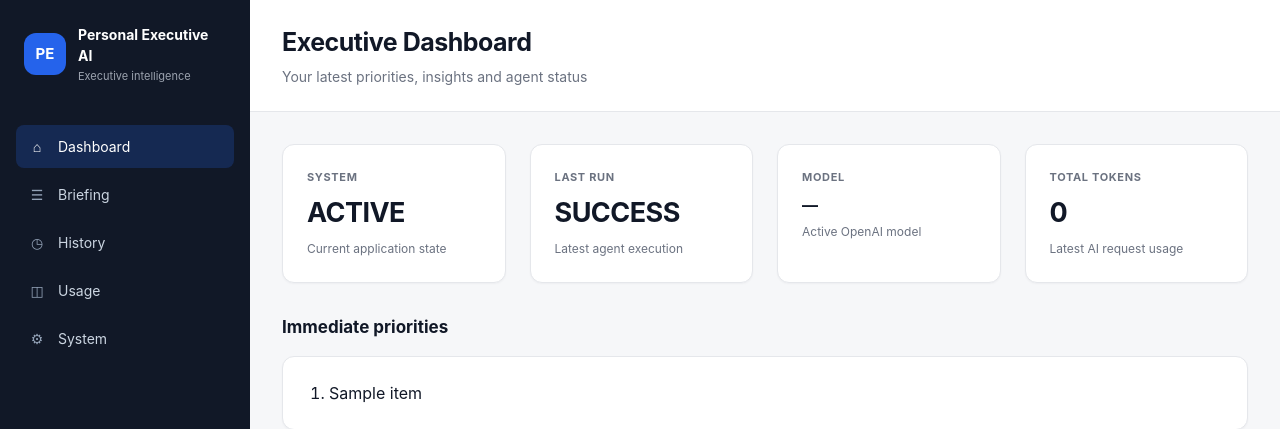
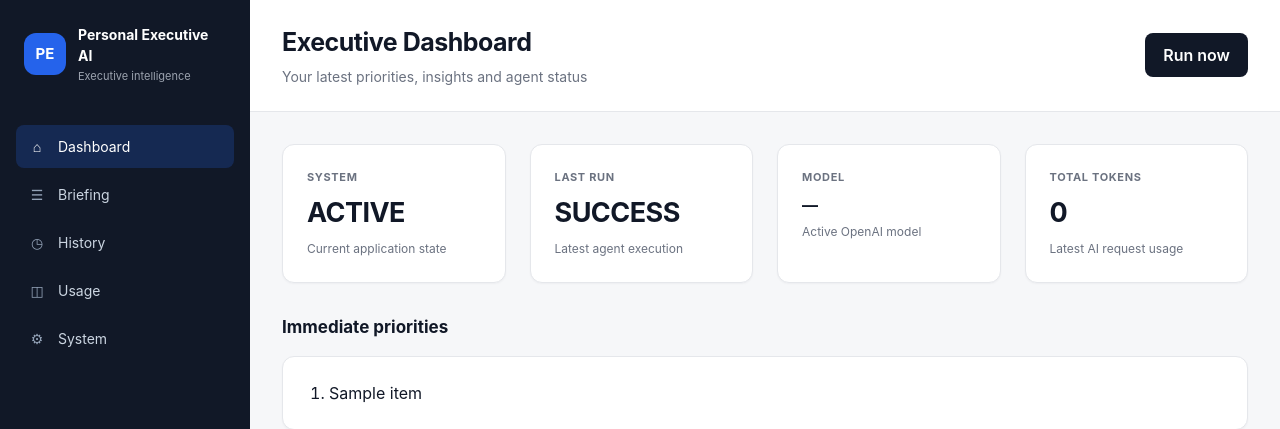
Before and after one commit to kuensom/personal-executive-ai-public, a FastAPI app: template app/templates/dashboard.html in a window 1280 px wide. Shown: the top 429 px of the page. Run offline with FastAPI, Linux system fonts and the light colour scheme; the template is opened without the code that fills it: most values are stand-ins (such as "Sample title", 1, 10 or a date in 2020).

Commit message:
Enable manual dashboard execution

```diff
--- a/app/api.py
+++ b/app/api.py
@@ -10,6 +10,9 @@ from app.controllers.dashboard_controller import (
     router as dashboard_router,
 )
 
+from app.controllers.action_controller import (
+    router as action_router,
+)
 
 BASE_DIR = Path(__file__).resolve().parent.parent
 STATIC_DIR = BASE_DIR / "app" / "static"
@@ -32,3 +35,4 @@ app.mount(
 
 app.include_router(api_router)
 app.include_router(dashboard_router)
+app.include_router(action_router)
--- a/app/static/css/dashboard.css
+++ b/app/static/css/dashboard.css
@@ -779,3 +779,24 @@ a {
 
     color: var(--text-secondary);
 }
+
+.run-now-button {
+    appearance: none;
+    border: 0;
+    border-radius: 8px;
+    padding: 10px 18px;
+    font: inherit;
+    font-weight: 600;
+    cursor: pointer;
+    background: #111827;
+    color: #ffffff;
+}
+
+.run-now-button:hover {
+    opacity: 0.9;
+}
+
+.run-now-button:disabled {
+    cursor: not-allowed;
+    opacity: 0.6;
+}
--- a/app/templates/dashboard.html
+++ b/app/templates/dashboard.html
@@ -20,7 +20,21 @@ Executive Dashboard
 Your latest priorities, insights and agent status
 {% endblock %}
 
+{% block topbar_actions %}
 
+<form
+    method="post"
+    action="/actions/run-now"
+>
+    <button
+        type="submit"
+        class="run-now-button"
+    >
+        Run now
+    </button>
+</form>
+
+{% endblock %}
 {% block content %}
 
 <!-- =========================
```
